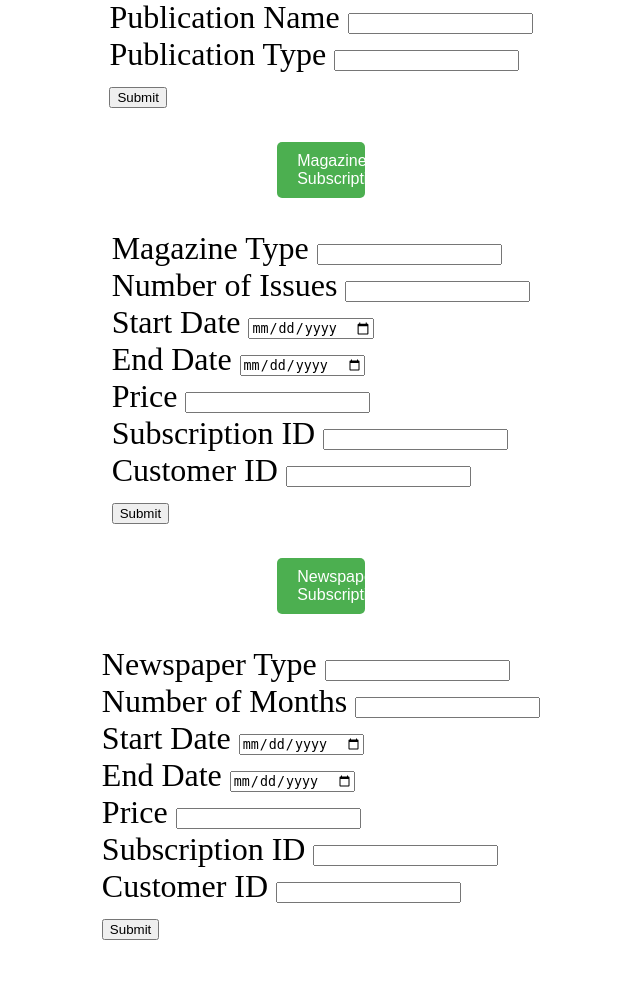
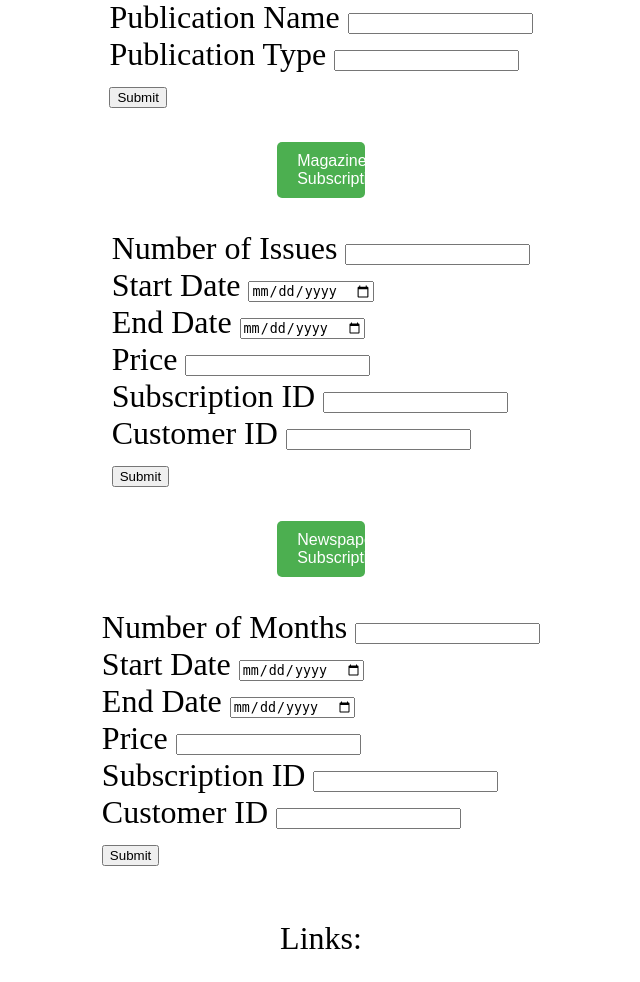
Before and after one commit to anonode/CRUD_App, a Python web app: template app/templates/update.html in a window 1280 px wide. Shown: the part 757-1739 px from the top of the page, without its empty margins (319-959 px from the left). Run offline with Jinja, Linux system fonts and the light colour scheme; the template is opened without the code that fills it, so the values that code supplies are empty.

Commit message:
remove MagType and NewsType

```diff
--- a/app/templates/update.html
+++ b/app/templates/update.html
@@ -56,9 +56,6 @@
             <button class="expandButton" id="form4">Magazine Subscription</button>
             <div class="content">
                 <form action="{{ url_for('create_magazine') }}" method="POST">
-                    <label for="MagType">Magazine Type</label>
-                    <input type="text" id="MagType" name="MagType" required><br>
-
                     <label for="NumberOfIssues">Number of Issues</label>
                     <input type="text" id="NumberOfIssues" name="NumberOfIssues" required><br>
 
@@ -85,9 +82,6 @@
             <button class="expandButton" id="form5">Newspaper Subscription</button>
             <div class="content">
                 <form action="{{ url_for('create_newspaper') }}" method="POST">
-                    <label for="NewsType">Newspaper Type</label>
-                    <input type="text" id="NewsType" name="NewsType" required><br>
-
                     <label for="NumberOfMonths">Number of Months</label>
                     <input type="number" id="NumberOfMonths" name="NumberOfMonths" required><br>
 
```
